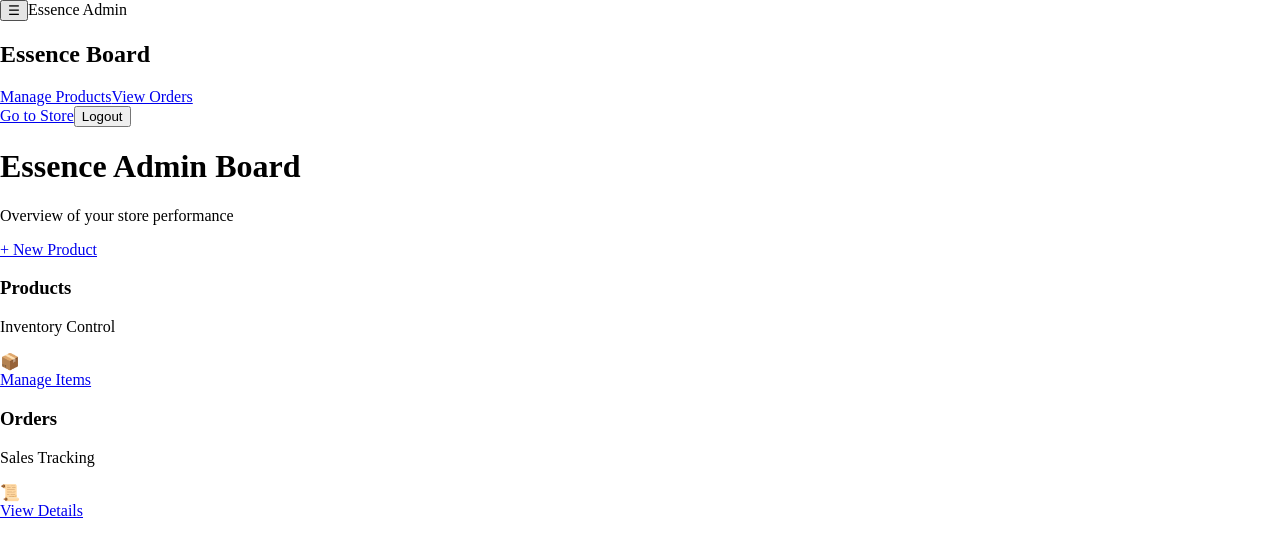
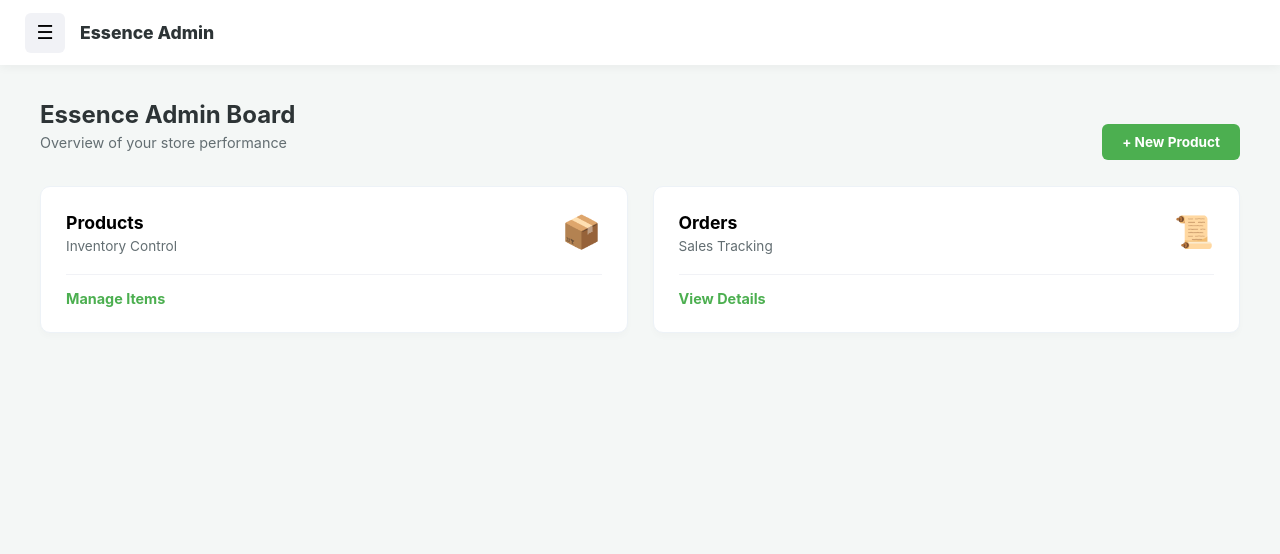
Before and after one commit to nwadikeekene4-lab/New-project-1, a React (Vite) app in the folder firstclient-frontend/: page /admin in a window 1280 px wide. Shown: the top 554 px of the page. Built offline with nearby package versions, Linux system fonts and the light colour scheme; no server answers; sample sign-in values are in the browser's storage.

Commit message:
Update adminDashboard.css

```diff
--- a/firstclient-frontend/src/admin/adminDashboard.css
+++ b/firstclient-frontend/src/admin/adminDashboard.css
@@ -1,158 +1,173 @@
 :root {
-  --konga-green: #4caf50;
-  --sidebar-bg: #1e1e1e;
-  --main-bg: #f4f4f4;
+  --essence-green: #4caf50;
+  --sidebar-dark: #1a1a1a;
+  --bg-light: #f4f7f6;
+  --text-main: #2d3436;
+  --text-muted: #636e72;
+  --sidebar-width: 260px;
 }
 
-.konga-dash-wrapper {
+.essence-dash-wrapper {
   display: flex;
   min-height: 100vh;
-  background-color: var(--main-bg);
-  overflow-x: hidden;
+  background-color: var(--bg-light);
+  font-family: 'Inter', -apple-system, sans-serif;
 }
 
-/* --- SIDEBAR ANIMATION --- */
-.konga-sidebar {
-  width: 260px;
-  background-color: var(--sidebar-bg);
+/* --- SIDEBAR --- */
+.essence-sidebar {
+  width: var(--sidebar-width);
+  background-color: var(--sidebar-dark);
   color: white;
-  display: flex;
-  flex-direction: column;
-  transition: transform 0.3s cubic-bezier(0.4, 0, 0.2, 1);
   position: fixed;
   top: 0;
   left: 0;
   bottom: 0;
-  z-index: 1001;
+  z-index: 1100;
+  transition: transform 0.3s cubic-bezier(0.4, 0, 0.2, 1);
+  display: flex;
+  flex-direction: column;
 }
 
-/* State when closed */
-.konga-sidebar.closed {
-  transform: translateX(-260px);
+.essence-sidebar.closed { transform: translateX(-100%); }
+.essence-sidebar.open { transform: translateX(0); }
+
+.essence-sidebar-brand {
+  padding: 20px;
+  border-bottom: 1px solid #333;
+  text-align: center;
 }
 
-/* State when open */
-.konga-sidebar.open {
-  transform: translateX(0);
+.essence-sidebar-brand h2 { font-size: 1.2rem; font-weight: 700; letter-spacing: 1px; }
+
+.essence-nav-list { display: flex; flex-direction: column; padding: 10px 0; flex: 1; }
+
+.essence-nav-item {
+  color: #a0a0a0;
+  text-decoration: none;
+  padding: 12px 25px;
+  font-size: 0.9rem;
+  transition: 0.2s;
 }
 
-/* Adjust Main Content based on sidebar on Desktop */
-.konga-dash-main {
-  flex-grow: 1;
-  padding: 80px 30px 30px 30px; /* Space for fixed header */
-  transition: margin-left 0.3s ease;
-  width: 100%;
+.essence-nav-item:hover { background: #252525; color: var(--essence-green); }
+
+.essence-nav-spacer { margin: 20px 0; border-top: 1px solid #333; }
+
+.essence-logout-btn {
+  margin: 20px;
+  background: #e74c3c;
+  border: none;
+  color: white;
+  padding: 10px;
+  border-radius: 4px;
+  cursor: pointer;
+  font-weight: 600;
 }
 
+/* --- MAIN CONTENT & PUSH LOGIC --- */
+.essence-main-content {
+  flex: 1;
+  padding: 100px 40px 40px 40px; /* Top space for mobile-nav bar */
+  transition: margin-left 0.3s ease;
+  max-width: 1400px; /* Prevents "zoomed in" stretched look */
+  margin: 0 auto;
+}
+
+/* Desktop Push Logic */
 @media (min-width: 1024px) {
-  .konga-sidebar.open + .konga-dash-main {
-    margin-left: 260px;
+  .sidebar-is-open.essence-main-content {
+    margin-left: var(--sidebar-width);
   }
 }
 
-/* --- HAMBURGER HEADER --- */
-.mobile-nav-bar {
+/* --- TOP BAR --- */
+.essence-mobile-nav {
   position: fixed;
-  top: 0;
-  left: 0;
-  right: 0;
-  height: 60px;
+  top: 0; left: 0; right: 0;
+  height: 65px;
   background: white;
-  padding: 0 20px;
   display: flex;
   align-items: center;
-  gap: 15px;
-  box-shadow: 0 2px 5px rgba(0,0,0,0.1);
-  z-index: 1002;
+  padding: 0 25px;
+  box-shadow: 0 2px 10px rgba(0,0,0,0.05);
+  z-index: 1050;
 }
 
-.menu-toggle {
-  background: none;
+.essence-menu-toggle {
+  background: #f1f2f6;
   border: none;
-  font-size: 24px;
-  cursor: pointer;
-  color: #333;
   width: 40px;
   height: 40px;
-  display: flex;
-  align-items: center;
-  justify-content: center;
-  border-radius: 4px;
+  border-radius: 6px;
+  cursor: pointer;
+  font-size: 1.2rem;
+  margin-right: 15px;
 }
 
-.menu-toggle:hover {
-  background: #f0f0f0;
+.essence-logo-text { font-weight: 800; color: var(--text-main); font-size: 1.1rem; }
+
+/* --- GRID & CARDS --- */
+.essence-content-header {
+  display: flex;
+  justify-content: space-between;
+  align-items: flex-end;
+  margin-bottom: 35px;
 }
 
-/* Sidebar Overlay for Mobile */
-.sidebar-overlay {
-  position: fixed;
-  top: 0;
-  left: 0;
-  right: 0;
-  bottom: 0;
-  background: rgba(0,0,0,0.5);
-  z-index: 1000;
+.essence-welcome h1 { font-size: 1.5rem; color: var(--text-main); margin: 0; }
+.essence-welcome p { color: var(--text-muted); font-size: 0.9rem; margin: 5px 0 0 0; }
+
+.essence-btn-primary {
+  background: var(--essence-green);
+  color: white;
+  padding: 10px 20px;
+  text-decoration: none;
+  border-radius: 6px;
+  font-weight: 700;
+  font-size: 0.85rem;
 }
 
-/* --- UI ELEMENTS --- */
-.sidebar-brand { padding: 25px; border-bottom: 1px solid #333; }
-.konga-nav { display: flex; flex-direction: column; padding: 15px 0; }
-
-.konga-nav-link {
-  color: #bbb;
-  text-decoration: none;
-  padding: 12px 25px;
-  transition: 0.2s;
+.essence-grid {
+  display: grid;
+  grid-template-columns: repeat(auto-fit, minmax(300px, 1fr));
+  gap: 25px;
 }
 
-.konga-nav-link:hover {
-  background: #333;
-  color: var(--konga-green);
+.essence-card {
+  background: white;
+  border-radius: 10px;
+  padding: 25px;
+  box-shadow: 0 4px 6px rgba(0,0,0,0.02);
+  border: 1px solid #edf2f7;
 }
 
-.konga-logout-btn {
-  margin: 30px 20px;
-  background: #d9534f;
-  color: white;
-  border: none;
-  padding: 10px;
-  border-radius: 4px;
-  cursor: pointer;
+.card-top { display: flex; justify-content: space-between; align-items: flex-start; }
+.card-txt h3 { margin: 0; font-size: 1.1rem; }
+.card-txt p { margin: 5px 0 0 0; color: var(--text-muted); font-size: 0.85rem; }
+.card-icon { font-size: 2rem; }
+
+.card-footer-link {
+  display: block;
+  margin-top: 20px;
+  padding-top: 15px;
+  border-top: 1px solid #f1f2f6;
+  text-decoration: none;
+  color: var(--essence-green);
+  font-weight: 700;
+  font-size: 0.9rem;
 }
 
-.konga-green-btn {
-  background: var(--konga-green);
-  color: white;
-  padding: 10px 18px;
-  text-decoration: none;
-  border-radius: 4px;
-  font-weight: bold;
+/* --- MOBILE RESPONSIVENESS --- */
+.essence-overlay {
+  position: fixed;
+  inset: 0;
+  background: rgba(0,0,0,0.3);
+  z-index: 1090;
 }
 
-.konga-stats-grid {
-  display: grid;
-  grid-template-columns: repeat(auto-fit, minmax(280px, 1fr));
-  gap: 20px;
-  margin-top: 20px;
+@media (max-width: 768px) {
+  .essence-main-content { padding: 90px 20px 20px 20px; }
+  .essence-content-header { flex-direction: column; align-items: flex-start; gap: 20px; }
+  .sidebar-is-open.essence-main-content { margin-left: 0; }
 }
-
-.stat-card {
-  background: white;
-  padding: 20px;
-  border-radius: 8px;
-  display: flex;
-  flex-wrap: wrap;
-  justify-content: space-between;
-  box-shadow: 0 2px 4px rgba(0,0,0,0.05);
-}
-
-.stat-link {
-  width: 100%;
-  margin-top: 15px;
-  border-top: 1px solid #eee;
-  padding-top: 10px;
-  text-decoration: none;
-  color: var(--konga-green);
-  font-weight: bold;
-  }
```
